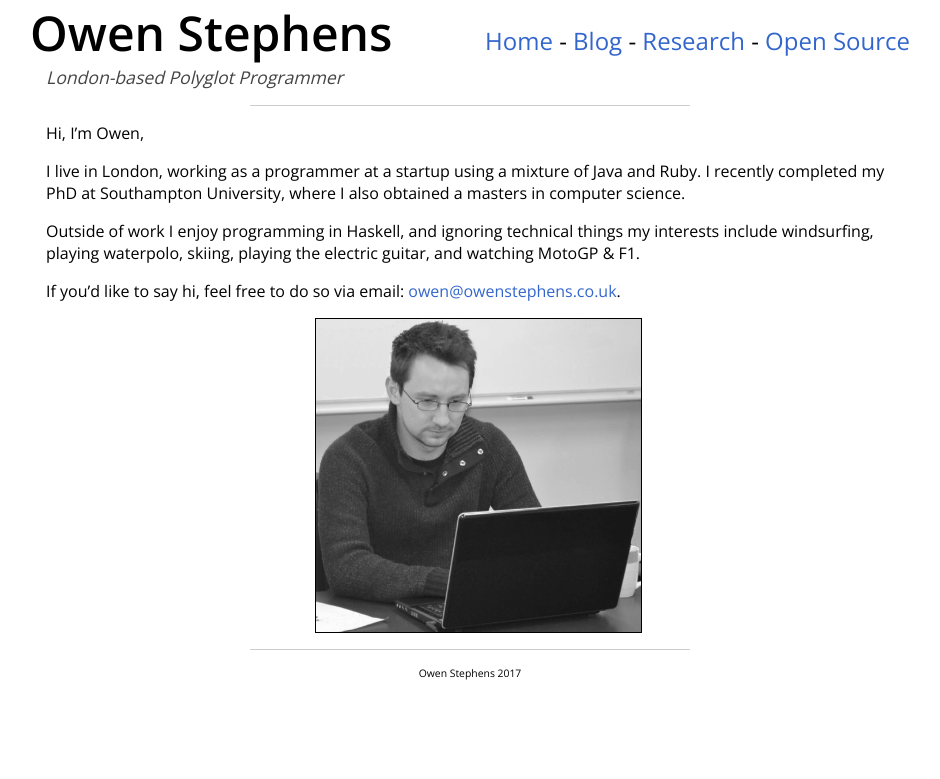
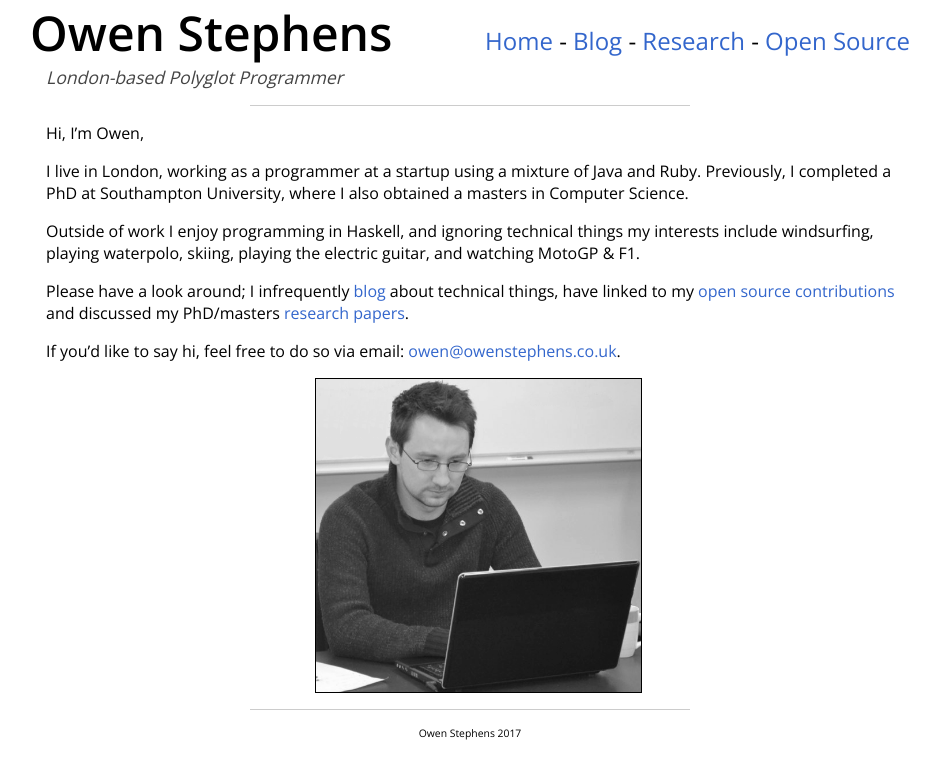
Before and after one commit to owst/owst.github.io, a Jekyll site: the page built from index.md, in a window 1280 px wide. Shown: the top 779 px of the page, without its empty margins (170-1110 px from the left). Built offline with Jekyll 4.4.1, drawn with Linux system fonts in a browser that asks for light colours; nearby versions of some CDN libraries; some web fonts are replaced; Markdown is read by kramdown in place of the engine named in the settings.

Commit message:
Tweak homepage

```diff
--- a/index.md
+++ b/index.md
@@ -6,14 +6,22 @@ weight: 1
 Hi, I'm Owen,
 
 I live in London, working as a programmer at a startup using a mixture of Java
-and Ruby. I recently completed my PhD at Southampton University, where I
-also obtained a masters in computer science.
+and Ruby. Previously, I completed a PhD at Southampton University, where I also
+obtained a masters in Computer Science.
 
 Outside of work I enjoy programming in Haskell, and ignoring technical things
 my interests include windsurfing, playing waterpolo, skiing,
 playing the electric guitar, and watching MotoGP &amp; F1.
 
+Please have a look around; I infrequently [blog][blog] about technical things,
+have linked to my [open source contributions][oss] and discussed my PhD/masters
+[research papers][research].
+
 If you'd like to say hi, feel free to do so via email:
 <a href="mailto: owen@owenstephens.co.uk">owen@owenstephens.co.uk</a>.
 
 <img src="{{site.img_dir}}owenstephens.png" class="mugshot" alt="A mugshot"/>
+
+[blog]: /blog.html
+[oss]: /oss.html
+[research]: /research.html
```
